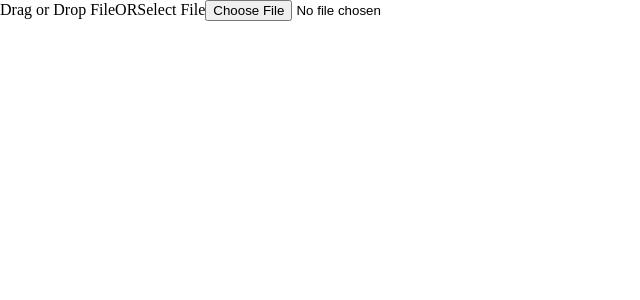
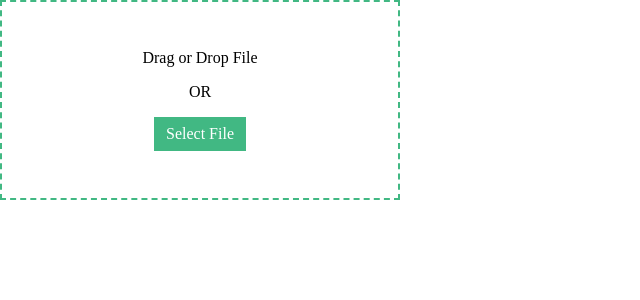
Before and after one commit to KonradGmur/Vue3-Drag-Drop-App, a Vue app: page / in a window 1280 px wide. Shown: the top 300 px of the page, without its empty margins (0-640 px from the left). Built offline with nearby package versions, Linux system fonts and the light colour scheme.

Commit message:
Adding styles to the project

```diff
--- a/src/components/DragDrop.vue
+++ b/src/components/DragDrop.vue
@@ -3,7 +3,7 @@
 		<span>Drag or Drop File</span>
 		<span>OR</span>
 		<label for="dragdropFile">Select File</label>
-		<input type="file" id="dragdropFile">
+		<input type="file" id="dragdropFile" />
 	</div>
 </template>
 
@@ -13,4 +13,28 @@ export default {
 };
 </script>
 
-<style scoped lang="scss"></style>
+<style scoped lang="scss">
+.dragdrop {
+	width: 400px;
+	height: 200px;
+	display: flex;
+	flex-direction: column;
+	justify-content: center;
+	align-items: center;
+	row-gap: 16px;
+	border: 2px dashed #41b883;
+	background-color: #fff;
+	transform: 0.3s ease all;
+
+	label {
+		padding: 8px 12px;
+		color: #fff;
+		background-color: #41b883;
+		transform: 0.3s ease all;
+	}
+
+	input {
+		display: none;
+	}
+}
+</style>
```
